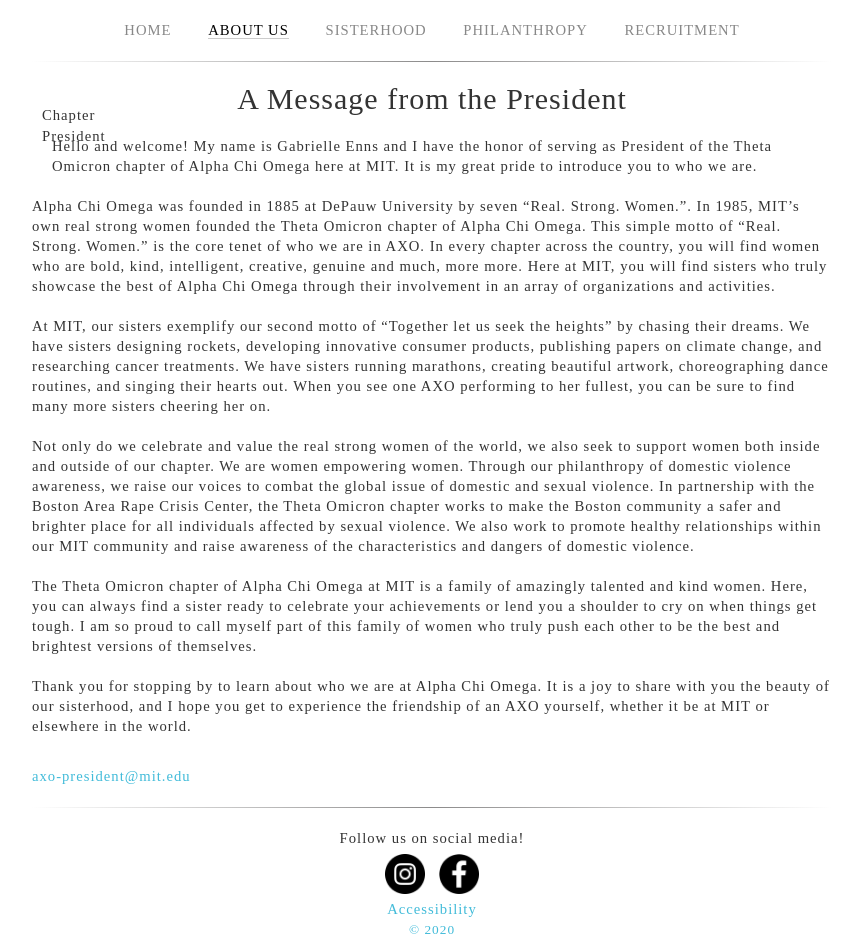
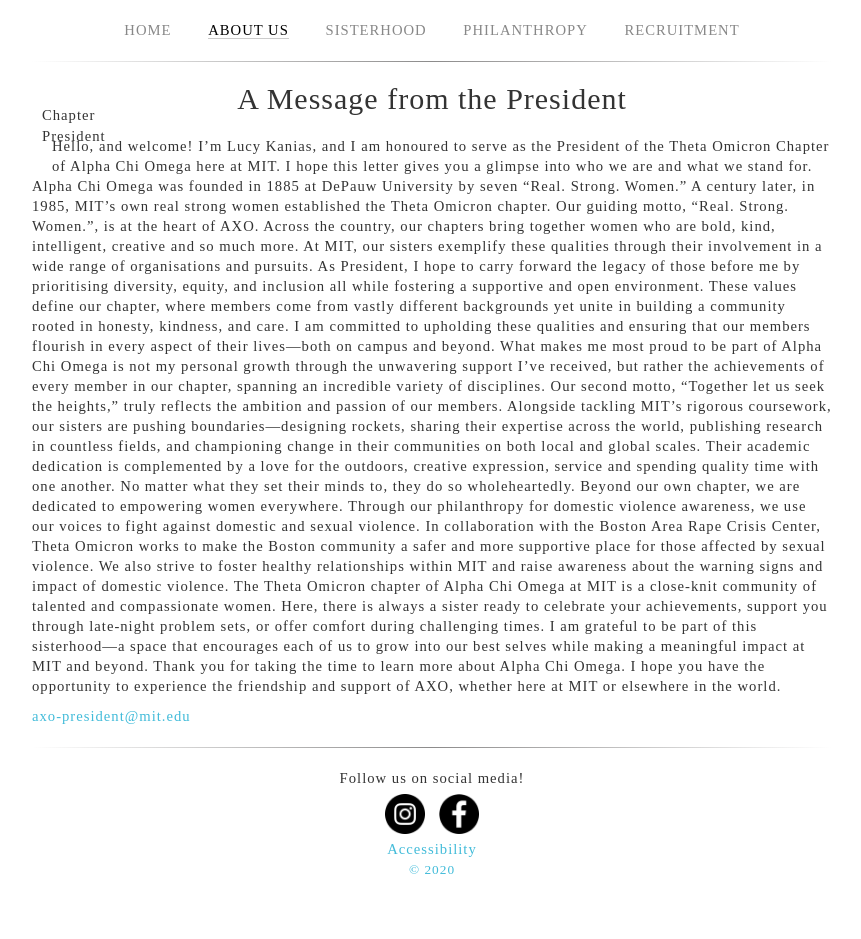
Before and after one commit to rweinberger/axo-public, a Django app: template general/templates/general/about.html in a window 1280 px wide. Shown: the part 427-1366 px from the top of the page, without its empty margins (208-1069 px from the left). After the commit the page ends 1301 px from the top, so only its background shows below. Run offline with Django 3.2, Linux system fonts and the light colour scheme; the template is opened without the code that fills it, so the values that code supplies are empty; some libraries are stand-ins or nearby versions; some web fonts are replaced.

Commit message:
Update about.html
changing president's letter

```diff
--- a/general/templates/general/about.html
+++ b/general/templates/general/about.html
@@ -13,7 +13,16 @@
 </div>
 <p class='left-align'>
 
-Hello and welcome! My name is Gabrielle Enns and I have the honor of serving as President of the Theta Omicron chapter of Alpha Chi Omega here at MIT. It is my great pride to introduce you to who we are.
+Hello, and welcome! I’m Lucy Kanias, and I am honoured to serve as the President of the Theta Omicron Chapter of Alpha Chi Omega here at MIT. I hope this letter gives you a glimpse into who we are and what we stand for.
+Alpha Chi Omega was founded in 1885 at DePauw University by seven “Real. Strong. Women.” A century later, in 1985, MIT’s own real strong women established the Theta Omicron chapter. Our guiding motto, “Real. Strong. Women.”, is at the heart of AXO. Across the country, our chapters bring together women who are bold, kind, intelligent, creative and so much more. At MIT, our sisters exemplify these qualities through their involvement in a wide range of organisations and pursuits.
+As President, I hope to carry forward the legacy of those before me by prioritising diversity, equity, and inclusion all while fostering a supportive and open environment. These values define our chapter, where members come from vastly different backgrounds yet unite in building a community rooted in honesty, kindness, and care. I am committed to upholding these qualities and ensuring that our members flourish in every aspect of their lives—both on campus and beyond. What makes me most proud to be part of Alpha Chi Omega is not my personal growth through the unwavering support I’ve received, but rather the achievements of every member in our chapter, spanning an incredible variety of disciplines.
+Our second motto, “Together let us seek the heights,” truly reflects the ambition and passion of our members. Alongside tackling MIT’s rigorous coursework, our sisters are pushing boundaries—designing rockets, sharing their expertise across the world, publishing research in countless fields, and championing change in their communities on both local and global scales. Their academic dedication is complemented by a love for the outdoors, creative expression, service and spending quality time with one another. No matter what they set their minds to, they do so wholeheartedly.
+Beyond our own chapter, we are dedicated to empowering women everywhere. Through our philanthropy for domestic violence awareness, we use our voices to fight against domestic and sexual violence. In collaboration with the Boston Area Rape Crisis Center, Theta Omicron works to make the Boston community a safer and more supportive place for those affected by sexual violence. We also strive to foster healthy relationships within MIT and raise awareness about the warning signs and impact of domestic violence.
+The Theta Omicron chapter of Alpha Chi Omega at MIT is a close-knit community of talented and compassionate women. Here, there is always a sister ready to celebrate your achievements, support you through late-night problem sets, or offer comfort during challenging times. I am grateful to be part of this sisterhood—a space that encourages each of us to grow into our best selves while making a meaningful impact at MIT and beyond.
+Thank you for taking the time to learn more about Alpha Chi Omega. I hope you have the opportunity to experience the friendship and support of AXO, whether here at MIT or elsewhere in the world.
+
+
+<!-- Hello and welcome! My name is Gabrielle Enns and I have the honor of serving as President of the Theta Omicron chapter of Alpha Chi Omega here at MIT. It is my great pride to introduce you to who we are.
 <br><br>
 Alpha Chi Omega was founded in 1885 at DePauw University by seven “Real. Strong. Women.”. In 1985, MIT’s own real strong women founded the Theta Omicron chapter of Alpha Chi Omega. This simple motto of “Real. Strong. Women.” is the core tenet of who we are in AXO. In every chapter across the country, you will find women who are bold, kind, intelligent, creative, genuine and much, more more. Here at MIT, you will find sisters who truly showcase the best of Alpha Chi Omega through their involvement in an array of organizations and activities.
 <br><br>
@@ -24,7 +33,7 @@ Not only do we celebrate and value the real strong women of the world, we also s
 The Theta Omicron chapter of Alpha Chi Omega at MIT is a family of amazingly talented and kind women. Here, you can always find a sister ready to celebrate your achievements or lend you a shoulder to cry on when things get tough. I am so proud to call myself part of this family of women who truly push each other to be the best and brightest versions of themselves.
 <br><br>
 Thank you for stopping by to learn about who we are at Alpha Chi Omega. It is a joy to share with you the beauty of our sisterhood, and I hope you get to experience the friendship of an AXO yourself, whether it be at MIT or elsewhere in the world.
-<br><br>
+<br><br> -->
 
 <div id='signature'>
   <h3>{{pres.first_name}} {{pres.last_name}}</h3>
```
